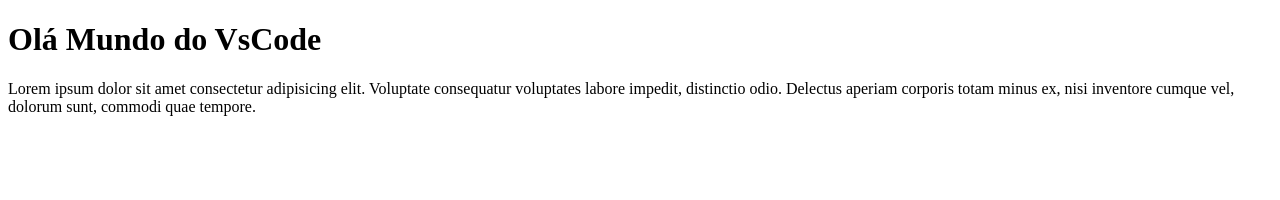
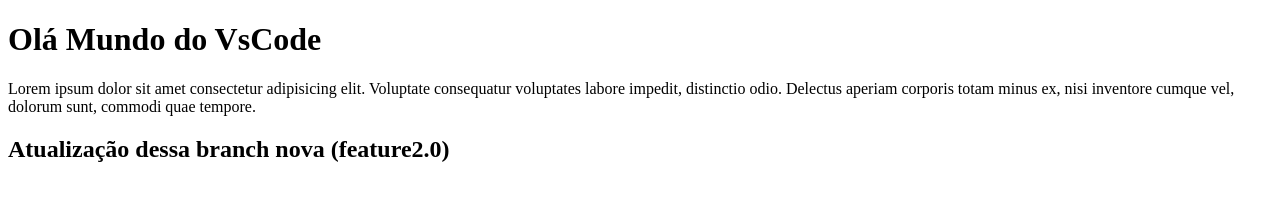
Before and after one commit to deliciasgeladas/treinando, a plain HTML site: page index.html in a window 1280 px wide. Drawn offline with Linux system fonts and the light colour scheme.

Commit message:
atualização nova branch nova

```diff
--- a/index.html
+++ b/index.html
@@ -9,5 +9,8 @@
 <body>
    <h1>Olá Mundo do VsCode</h1>
    <p>Lorem ipsum dolor sit amet consectetur adipisicing elit. Voluptate consequatur voluptates labore impedit, distinctio odio. Delectus aperiam corporis totam minus ex, nisi inventore cumque vel, dolorum sunt, commodi quae tempore.</p>
+
+   <h2>Atualização dessa branch nova (feature2.0)</
+    h2>
 </body>
 </html>
```
